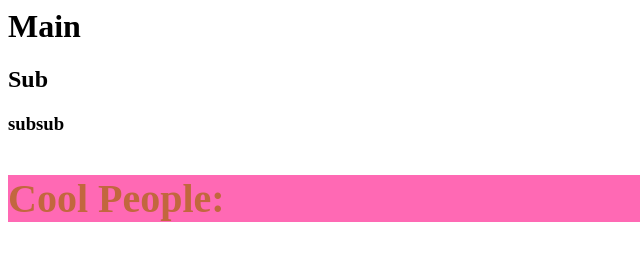
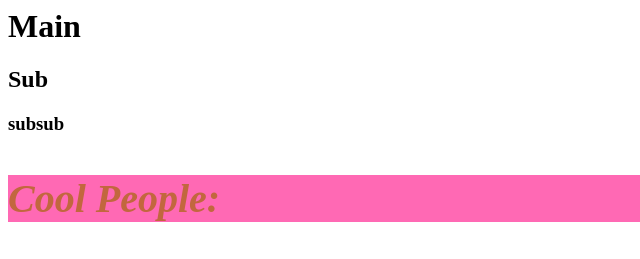
Before and after one commit to El1da12/first-website, a plain HTML site: page index.html in a window 1280 px wide. Shown: the top 259 px of the page, 0-640 px from the left. Drawn offline with Linux system fonts and the light colour scheme.

Commit message:
change texappearance

```diff
--- a/style.css
+++ b/style.css
@@ -6,6 +6,6 @@
 p {
 	font-size: 40px;
 	font-weight: bold;
-	text-style: italic;
+	font-style: italic;
 	color: #c2673e;
 }
```
